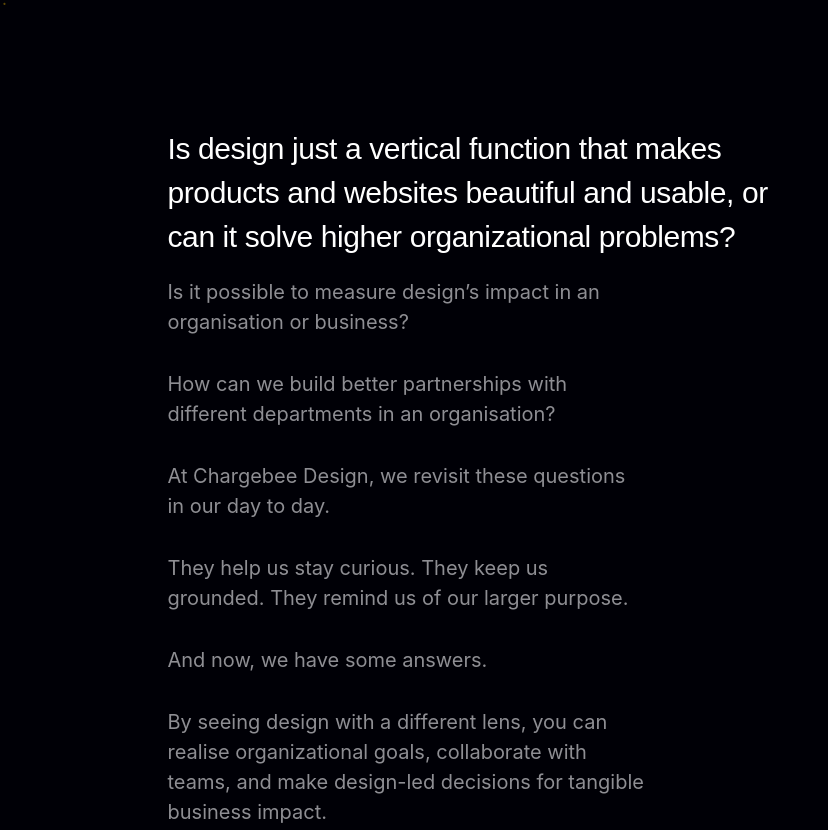
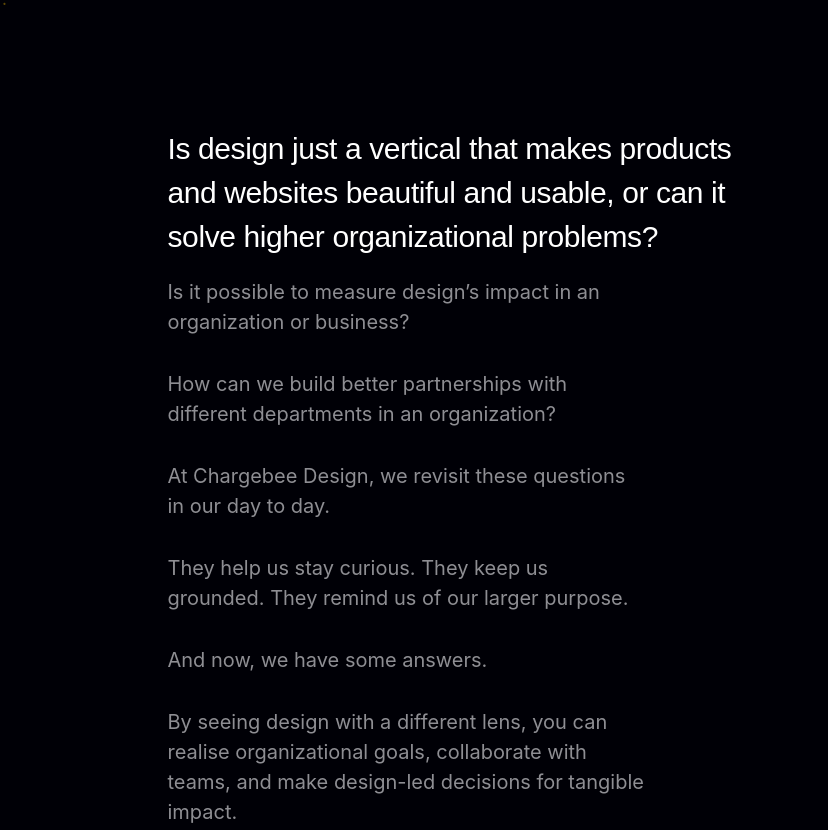
Before and after one commit to chargebee/chargebee-design, a plain HTML site: page events/elevating-design-business-practice/index.html in a window 1280 px wide. Shown: the part 778-1608 px from the top of the page, without its empty margins (0-828 px from the left). Drawn offline with nearby package versions, Linux system fonts and the light colour scheme; a web font is replaced by a local one.

Commit message:
text update

```diff
--- a/events/elevating-design-business-practice/index.html
+++ b/events/elevating-design-business-practice/index.html
@@ -184,7 +184,7 @@
                     ------------------------------------------------------------ -->
                     <div class="cd-article" style="padding-top: 0; margin-bottom: 0;">
                         <p class="cd-article__disp">
-                            Is design just a vertical function that makes products and websites beautiful and usable, or can it solve higher organizational problems?
+                            Is design just a vertical that makes products and websites beautiful and usable, or can it solve higher organizational problems?
                         </p>
 
                     </div>
@@ -197,10 +197,10 @@
                     <div class="cd-article" style="padding-top: 0; margin-bottom: 30px;">
 
                         <p class="cd-article__desc">
-                            Is it possible to measure design’s impact in an organisation or business?
+                            Is it possible to measure design’s impact in an organization or business?
                         </p>
                         <p class="cd-article__desc">
-                            How can we build better partnerships with different departments in an organisation?
+                            How can we build better partnerships with different departments in an organization?
                         </p>
                         <p class="cd-article__desc">
                             At Chargebee Design, we revisit these questions in our day to day.
@@ -212,7 +212,7 @@
                             And now, we have some answers.
                         </p>
                         <p class="cd-article__desc" style="margin-bottom: 0">
-                            By seeing design with a different lens, you can realise organizational goals, collaborate with teams, and make design-led decisions for tangible business impact.
+                            By seeing design with a different lens, you can realise organizational goals, collaborate with teams, and make design-led decisions for tangible impact.
                         </p>
                     </div>
                     <!-- -----------------------------------------------------------
```
